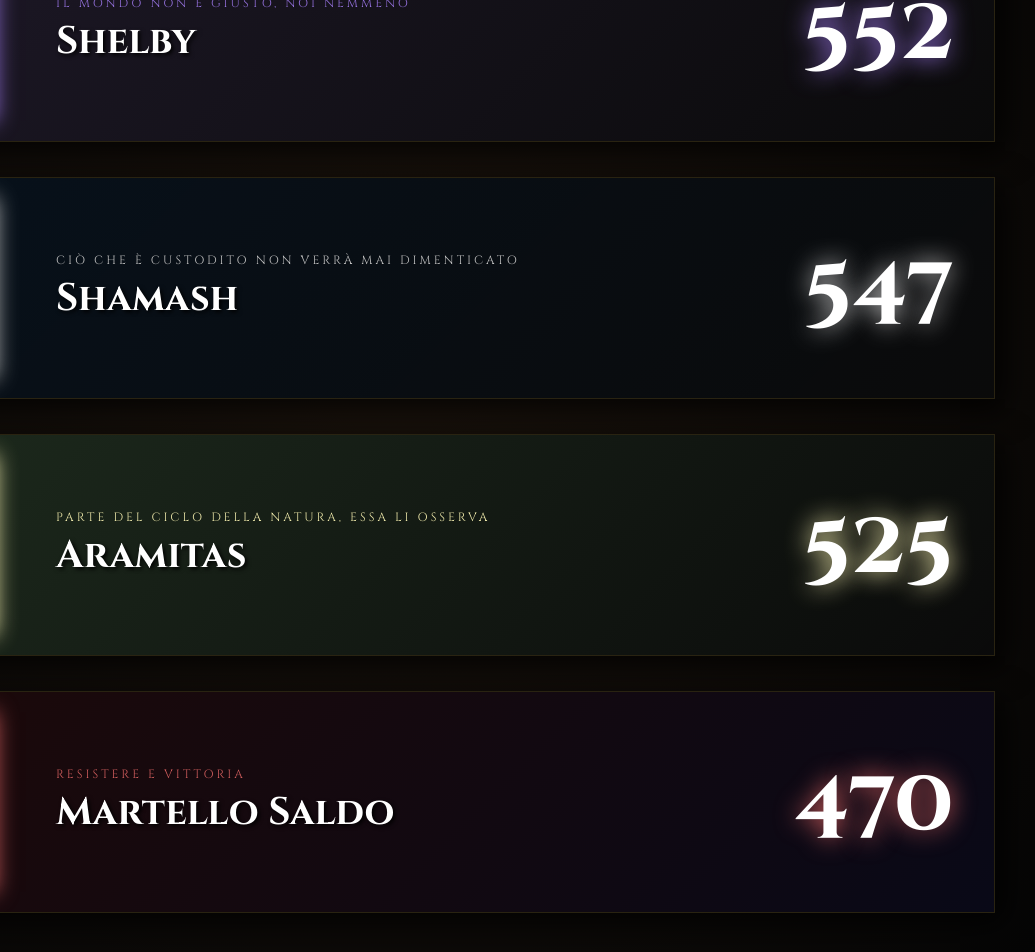
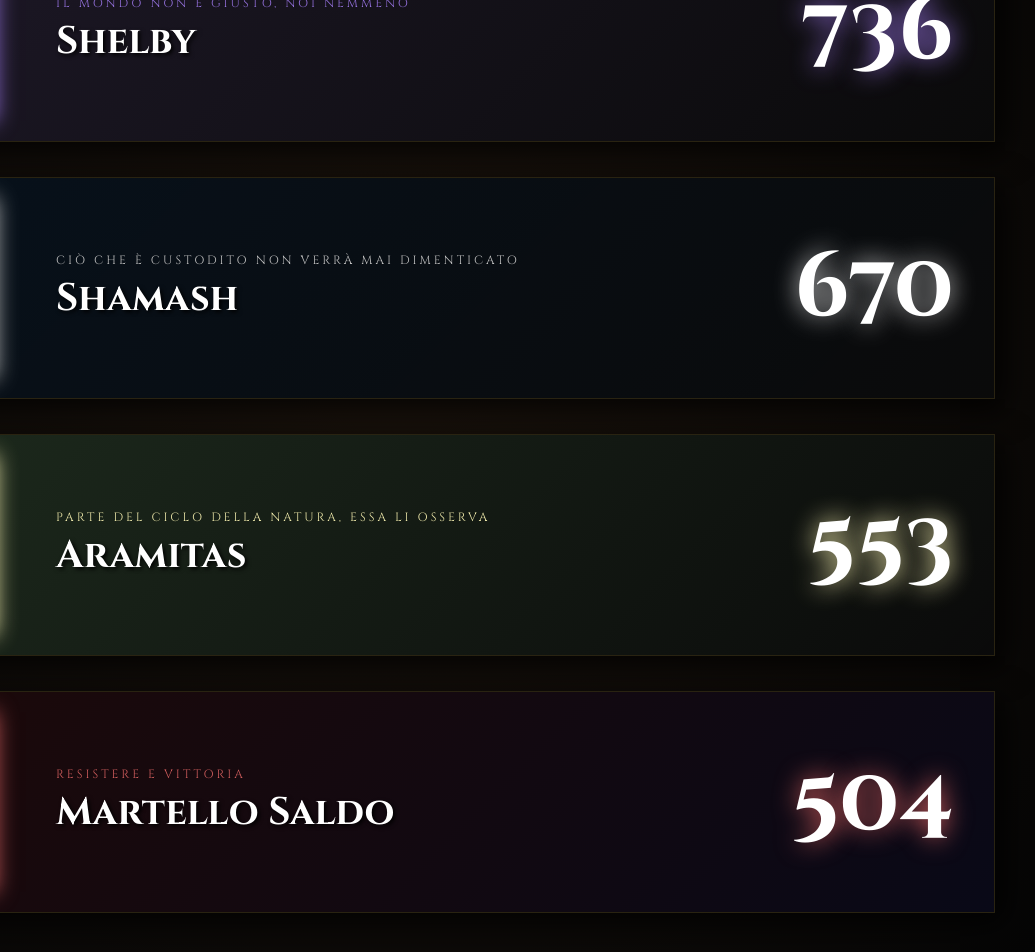
Before and after one commit to NicolaBevilacqua/NicolaBevilacqua.github.io, a plain HTML site: page Tabbelonepunti/index.html in a window 1280 px wide. Shown: the part 262-1214 px from the top of the page, 245-1280 px from the left. Drawn offline with Linux system fonts and the light colour scheme.

Commit message:
modifica settimanale

```diff
--- a/Tabbelonepunti/index.html
+++ b/Tabbelonepunti/index.html
@@ -192,7 +192,7 @@
       <div class="heraldic-frame"><img src="Aramitas-logo.png"></div>
       <div class="guild-info">
         <div class="name-motto"><p>Parte del ciclo della natura, essa li osserva</p><h2>Aramitas</h2></div>
-        <div class="guild-score"><span class="score-val">525</span></div>
+        <div class="guild-score"><span class="score-val">553</span></div>
       </div>
     </article>
 
@@ -200,7 +200,7 @@
       <div class="heraldic-frame"><img src="shelby-logo.png"></div>
       <div class="guild-info">
         <div class="name-motto"><p>Il mondo non è giusto, Noi Nemmeno</p><h2>Shelby</h2></div>
-        <div class="guild-score"><span class="score-val">552</span></div>
+        <div class="guild-score"><span class="score-val">736</span></div>
       </div>
     </article>
 
@@ -208,7 +208,7 @@
       <div class="heraldic-frame"><img src="Shamash-logo.png"></div>
       <div class="guild-info">
         <div class="name-motto"><p>Ciò che è custodito non verrà mai dimenticato</p><h2>Shamash</h2></div>
-        <div class="guild-score"><span class="score-val">547</span></div>
+        <div class="guild-score"><span class="score-val">670</span></div>
       </div>
     </article>
 
@@ -216,7 +216,7 @@
       <div class="heraldic-frame"><img src="Derek-logo.png"></div>
       <div class="guild-info">
         <div class="name-motto"><p>Resistere e Vittoria</p><h2>Martello Saldo</h2></div>
-        <div class="guild-score"><span class="score-val">470</span></div>
+        <div class="guild-score"><span class="score-val">504</span></div>
       </div>
     </article>
 
```
